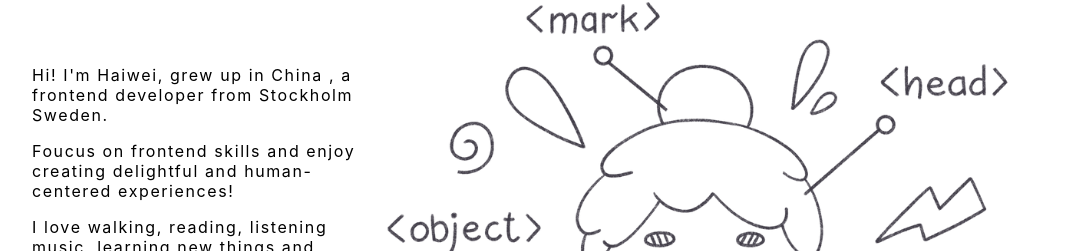
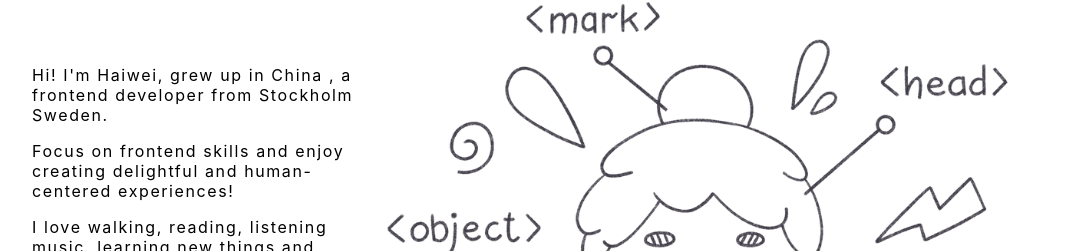
Before and after one commit to liuhaiwei-2021/portfolio-react, a React (Create React App) app: page / in a window 1280 px wide. Shown: the part 908-1159 px from the top of the page, without its empty margins (96-1161 px from the left). Built offline with nearby package versions, Linux system fonts and the light colour scheme.

Commit message:
fix typo

```diff
--- a/src/components/About.jsx
+++ b/src/components/About.jsx
@@ -16,7 +16,7 @@ function About() {
 							Sweden.
 						</p>
 						<p>
-							Foucus on frontend skills and enjoy creating delightful and
+							Focus on frontend skills and enjoy creating delightful and
 							human-centered experiences!
 						</p>
 						<p>
```
